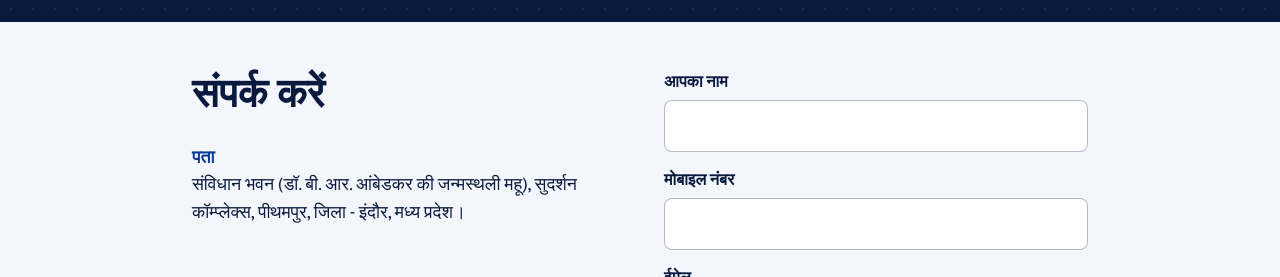
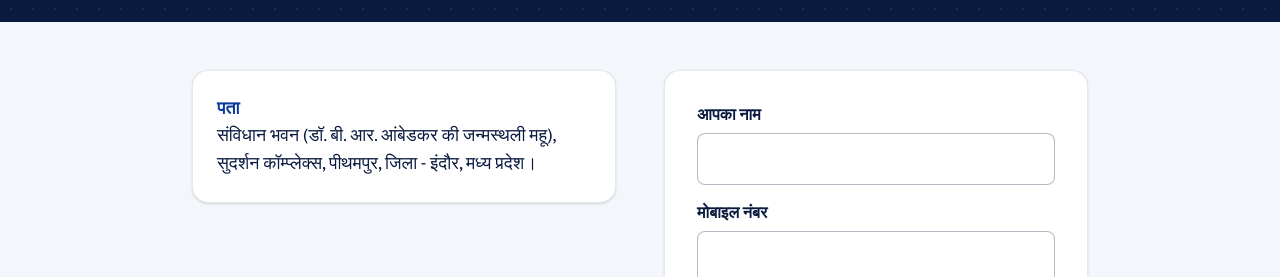
Before and after one commit to adityakumar43/bhim-army-blue-panther, a React (Vite) app in the folder frontend/: page /contact in a window 1280 px wide. Shown: the part 271-548 px from the top of the page. Built offline with nearby package versions, Linux system fonts and the light colour scheme; no server answers.

Commit message:
updated ui

```diff
--- a/frontend/src/pages/Contact.jsx
+++ b/frontend/src/pages/Contact.jsx
@@ -29,8 +29,8 @@ export default function Contact() {
   return (
     <div className="mx-auto grid max-w-5xl gap-12 px-5 py-12 lg:grid-cols-2 lg:px-16">
       <div>
-        <h1 className="mb-6 text-4xl font-extrabold">{t('contact.title')}</h1>
-        <dl className="flex flex-col gap-4 text-lg">
+
+        <dl className="panel flex flex-col gap-4 text-lg">
           <div><dt className="font-semibold text-brand">{t('contact.address')}</dt><dd>{t('address')}</dd></div>
           {/* <div><dt className="font-semibold text-brand">{t('contact.phone')}</dt><dd>{ORG.phone}</dd></div> */}
           {/* <div><dt className="font-semibold text-brand">{t('contact.email')}</dt><dd>{ORG.email}</dd></div> */}
@@ -43,7 +43,7 @@ export default function Contact() {
           <p className="text-lg">{t('contact.doneBody')}</p>
         </div>
       ) : (
-        <form onSubmit={submit} className="flex flex-col gap-4">
+        <form onSubmit={submit} className="panel flex flex-col gap-4 sm:p-8">
           <label className="flex flex-col gap-1 font-semibold">{t('contact.name')}
             <input required onChange={set('name')} autoComplete="name" className={input} />
           </label>
```
